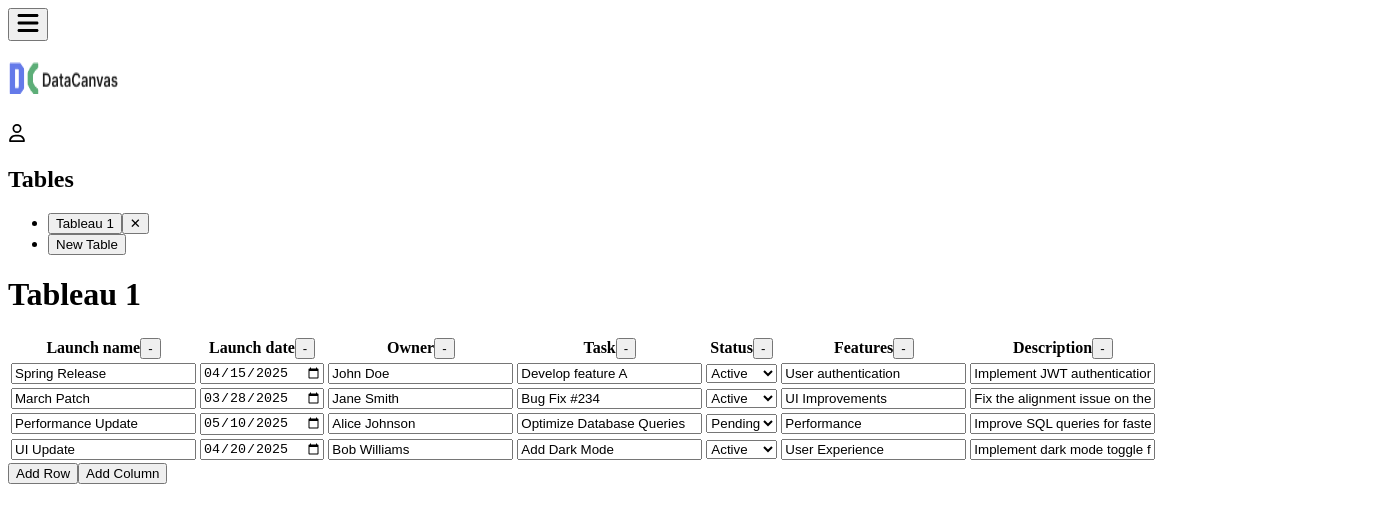
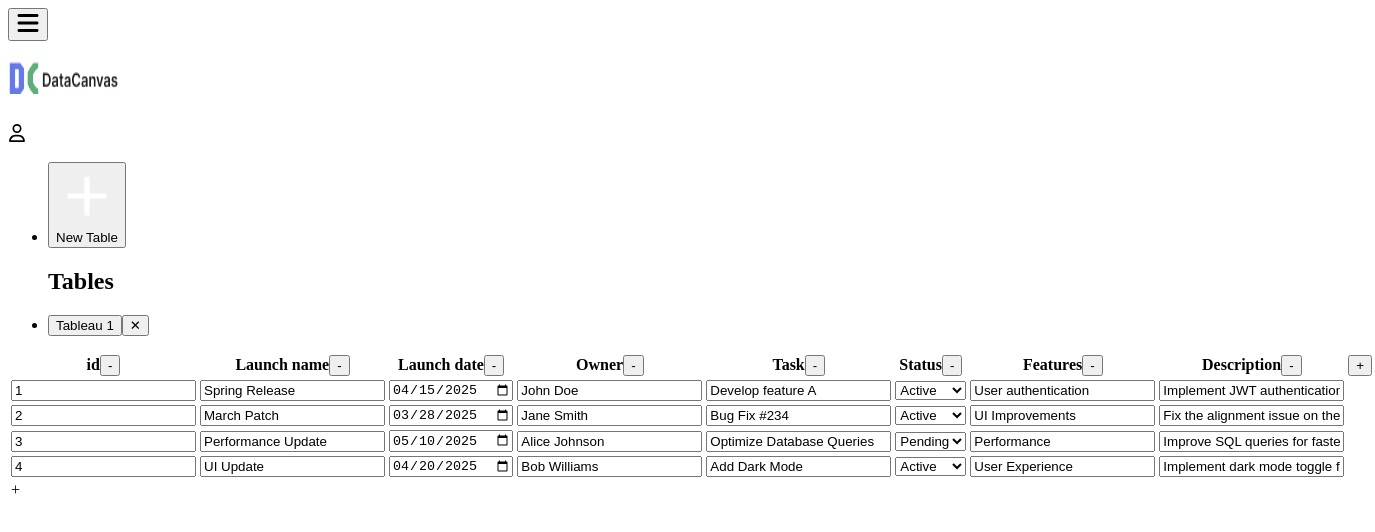
Before and after one commit to TahianSylvain/data-canvas-web, a Next.js app: page /database in a window 1280 px wide. Shown: the top 532 px of the page, 1375 px wide, since content can reach past the window. Built offline with nearby package versions, Linux system fonts and the light colour scheme.

Commit message:
redesign de la page database

```diff
--- a/src/app/database/page.tsx
+++ b/src/app/database/page.tsx
@@ -1,6 +1,6 @@
 'use client';
 import { useState } from "react";
-import { EditableCell, DateCell, SelectCell } from '@/components/Cellcomponents/CellComponents';
+import { ShowCell, EditableCell, DateCell, SelectCell } from '@/components/Cellcomponents/CellComponents';
 import EditableTable from "@/components/EditableTable/EditableTable";
 import Header from "@/components/header/header";
 
@@ -53,6 +53,7 @@ const defaultData = [
 ];
 
 const defaultColumns = [
+  { accessorKey: "id", header: "id", cell:ShowCell},
   { accessorKey: "launchname", header: "Launch name", cell: EditableCell },
   { accessorKey: "launchdate", header: "Launch date", cell: DateCell },
   { accessorKey: "owner", header: "Owner", cell: EditableCell },
@@ -157,35 +158,31 @@ const activeTable = tables.find(t => t.id === activeTableId);
 return (
   <>
     <Header />
-    <div className="flex min-h-screen">
+    <div className="flex bg-gray-100 min-h-screen">
       {/* Menu à gauche */}
-      <div className="w-64 bg-gray-100 p-4 border-r border-gray-300">
-        <h2 className="text-lg font-semibold mb-4">Tables</h2>
+      <div className="w-64 bg-white p-4 border-r border-gray-300">
         <ul className="space-y-2">
-          {tables.map((table) => (
-            <li key={table.id} className="flex items-center justify-between">
-              <button
-                onClick={() => setActiveTableId(table.id)}
-                className={`flex-1 text-left px-3 py-2 rounded ${table.id === activeTableId ? 'bg-blue-600 text-white' : 'hover:bg-gray-200'}`}
-              >
-                {table.name}
-              </button>
-              <button
-                onClick={() => deleteTable(table.id)}
-                className="text-red-500 ml-2 hover:text-red-700"
-                title="Supprimer"
-              >
-                ✕
-              </button>
-            </li>
-          ))}
+
           <li>
+
             {!isCreating ? (
                 <button
                   onClick={startCreatingTable}
-                  className="w-full px-3 py-2 mt-2 bg-green-500 text-white rounded hover:bg-green-600"
-                >
-                  New Table
+                  className="w-full px-3 py-2 mt-2 rounded hover:bg-gray-200"
+                ><div className="flex items-center gap-2 cursor-pointer hover:opacity-80">
+                    <div className="w-8 h-8 flex items-center justify-center bg-green-500 rounded hover:bg-green-600 cursor-pointer">
+                      <svg
+                        xmlns="http://www.w3.org/2000/svg"
+                        viewBox="0 0 512 512"
+                        fill="white"
+                        className="w-4 h-4"
+                      >
+                        <path d="M416 277.333H277.333V416h-42.666V277.333H96v-42.666h138.667V96h42.666v138.667H416v42.666z" />
+                      </svg>
+                    </div>
+                    <div className="text-gray-700 font-semibold">New Table</div>
+                </div>
+
                 </button>
               ) : (
                 <div className="mt-2">
@@ -213,12 +210,30 @@ return (
                 </div>
               )}
           </li>
+          <h2 className="text-lg font-semibold mb-4">Tables</h2>
+          {tables.map((table) => (
+            <li key={table.id} className="flex items-center justify-between">
+              <button
+                onClick={() => setActiveTableId(table.id)}
+                className={`flex-1 text-left px-3 py-2 rounded ${table.id === activeTableId ? 'bg-gray-200 text-black' : 'hover:bg-gray-200'}`}
+              >
+                {table.name}
+              </button>
+              <button
+                onClick={() => deleteTable(table.id)}
+                className="text-red-500 ml-2 hover:text-red-700"
+                title="Supprimer"
+              >
+                ✕
+              </button>
+            </li>
+          ))}
         </ul>
       </div>
 
       {/* Tableau actif */}
       <div className="flex-1 p-6">
-        <h1 className="text-2xl font-bold mb-4">{activeTable?.name}</h1>
+        {/* <h1 className="text-2xl font-bold mb-4">{activeTable?.name}</h1> */}
         {activeTable && (
           <EditableTable
             data={activeTable.data}
--- a/src/components/Cellcomponents/CellComponents.tsx
+++ b/src/components/Cellcomponents/CellComponents.tsx
@@ -1,19 +1,22 @@
 import { useState } from "react";
-
+export function ShowCell ({ getValue, row, column, setData }) {
+  const [value, setValue] = useState(getValue());
+   return <input type="text" value={value} onChange={(e) => setValue(e.target.value)} onBlur={() => setData((prev) => prev.map(r => r.id === row.id ? { ...r, [column.accessorKey]: value } : r))}  className="bg-transparent px-2 py-1 w-full" readOnly/>;
+}
 export function EditableCell({ getValue, row, column, setData }) {
   const [value, setValue] = useState(getValue());
-  return <input type="text" value={value} onChange={(e) => setValue(e.target.value)} onBlur={() => setData((prev) => prev.map(r => r.id === row.id ? { ...r, [column.accessorKey]: value } : r))} className="border px-2 py-1 w-full" />;
+  return <input type="text" value={value} onChange={(e) => setValue(e.target.value)} onBlur={() => setData((prev) => prev.map(r => r.id === row.id ? { ...r, [column.accessorKey]: value } : r))} className="bg-transparent px-2 py-1 w-full" />;
 }
 
 export function DateCell({ getValue, row, column, setData }) {
   const [value, setValue] = useState(getValue());
-  return <input type="date" value={value} onChange={(e) => setValue(e.target.value)} onBlur={() => setData((prev) => prev.map(r => r.id === row.id ? { ...r, [column.accessorKey]: value } : r))} className="border px-2 py-1 w-full" />;
+  return <input type="date" value={value} onChange={(e) => setValue(e.target.value)} onBlur={() => setData((prev) => prev.map(r => r.id === row.id ? { ...r, [column.accessorKey]: value } : r))}  className="bg-transparent px-2 py-1 w-full"/>;
 }
 
 export function SelectCell({ getValue, row, column, setData }) {
   const [value, setValue] = useState(getValue());
   return (
-    <select value={value} onChange={(e) => setValue(e.target.value)} onBlur={() => setData((prev) => prev.map(r => r.id === row.id ? { ...r, [column.accessorKey]: value } : r))} className="border px-2 py-1 w-full">
+    <select value={value} onChange={(e) => setValue(e.target.value)} onBlur={() => setData((prev) => prev.map(r => r.id === row.id ? { ...r, [column.accessorKey]: value } : r))} className="bg-transparent px-2 py-1 w-full">
       {column.options.map((option) => (
         <option key={option} value={option}>{option}</option>
       ))}
--- a/src/components/EditableTable/EditableTable.jsx
+++ b/src/components/EditableTable/EditableTable.jsx
@@ -3,57 +3,64 @@ import { useState, useRef, useEffect  } from "react";
 import { flexRender } from "@tanstack/react-table";
 import { EditableCell, DateCell, SelectCell } from '@/components/Cellcomponents/CellComponents';
 
-const defaultData = [
-  {
-    id: 1,
-    task: "Develop feature A",
-    status: "In Progress",
-    features: "User authentication",
-    description: "Implement JWT authentication for users",
-    launchdate: "2025-04-15",
-    owner: "John Doe",
-    launchname: "Spring Release",
-  },
-  {
-    id: 2,
-    task: "Bug Fix #234",
-    status: "Completed",
-    features: "UI Improvements",
-    description: "Fix the alignment issue on the dashboard",
-    launchdate: "2025-03-28",
-    owner: "Jane Smith",
-    launchname: "March Patch",
-  },
-  {
-    id: 3,
-    task: "Optimize Database Queries",
-    status: "Pending",
-    features: "Performance",
-    description: "Improve SQL queries for faster response time",
-    launchdate: "2025-05-10",
-    owner: "Alice Johnson",
-    launchname: "Performance Update",
-  },
-  {
-    id: 4,
-    task: "Add Dark Mode",
-    status: "In Progress",
-    features: "User Experience",
-    description: "Implement dark mode toggle for better usability",
-    launchdate: "2025-04-20",
-    owner: "Bob Williams",
-    launchname: "UI Update",
-  },
-];
+// const defaultData = [
+//   {
+//     id: 1,
+//     task: "Develop feature A",
+//     status: "In Progress",
+//     features: "User authentication",
+//     description: "Implement JWT authentication for users",
+//     launchdate: "2025-04-15",
+//     owner: "John Doe",
+//     launchname: "Spring Release",
+//   },
+//   {
+//     id: 2,
+//     task: "Bug Fix #234",
+//     status: "Completed",
+//     features: "UI Improvements",
+//     description: "Fix the alignment issue on the dashboard",
+//     launchdate: "2025-03-28",
+//     owner: "Jane Smith",
+//     launchname: "March Patch",
+//   },
+//   {
+//     id: 3,
+//     task: "Optimize Database Queries",
+//     status: "Pending",
+//     features: "Performance",
+//     description: "Improve SQL queries for faster response time",
+//     launchdate: "2025-05-10",
+//     owner: "Alice Johnson",
+//     launchname: "Performance Update",
+//   },
+//   {
+//     id: 4,
+//     task: "Add Dark Mode",
+//     status: "In Progress",
+//     features: "User Experience",
+//     description: "Implement dark mode toggle for better usability",
+//     launchdate: "2025-04-20",
+//     owner: "Bob Williams",
+//     launchname: "UI Update",
+//   },
+// ];
 
 
 export default function EditableTable({ data, setData, columns, setColumns }) {
   const [contextMenu, setContextMenu] = useState(null); // {x, y, rowIndex}
   const contextMenuRef = useRef();
+  console.log(columns)
   const addRow = () => {
     const newRow = { id: data.length + 1 };
     columns.forEach((col) => {
+        if (col.accessorKey === 'id') {
+          // on cherche le dernier ID existant et on incrémente
+          const lastId = data.length > 0 ? Math.max(...data.map(row => row.id || 0)) : 0;
+          newRow[col.accessorKey] = lastId + 1;
+        } else {
           newRow[col.accessorKey] = "";
+        }
     });
     setData([...data, newRow]);
   };
@@ -128,17 +135,16 @@ export default function EditableTable({ data, setData, columns, setColumns }) {
       return newRow;
     }));
   };
-
   return (
 
-    <div className="p-4 border rounded-lg shadow-md bg-white">
-      <table className="w-full border-collapse border border-gray-300 text-sm text-gray-800">
+    <div>
+      <table className="w-full text-sm text-gray-800">
         <thead>
-        <tr className="bg-gray-100 text-gray-700 font-semibold">
+          <tr className="bg-gray-200 text-gray-700 font-semibold">
             {columns.map((col) => (
               <th
                 key={col.accessorKey}
-                className="border p-3 text-left relative bg-gray-200 hover:bg-gray-300 transition-colors duration-200"
+                className="border border-gray-300 px-3 text-left "
               >
                 <div className="flex items-center justify-between">
                   <span>{col.header}</span>
@@ -150,14 +156,21 @@ export default function EditableTable({ data, setData, columns, setColumns }) {
                   </button>
                 </div>
               </th>
-            ))
-          }
+            ))}
+            <th className="border border-gray-300 px-3 py-2 text-center cursor-pointer" onClick={addColumn}>
+              <button
 
+                className="text-blue-500 font-bold hover:text-blue-700 transition-colors text-lg"
+                title="Add column"
+              >
+                +
+              </button>
+            </th>
             {isAddingColumn && (
-            <th className="border p-3 text-left bg-gray-200">
+              <th className="border border-gray-300 px-3 py-2 text-left bg-gray-50">
                 <input
                   type="text"
-                className="w-full px-2 py-1 border rounded mb-1"
+                  className="w-full px-2 py-1 border border-gray-300 rounded mb-1 text-sm"
                   value={newColumnName}
                   onChange={(e) => setNewColumnName(e.target.value)}
                   onKeyDown={handleColumnNameEnter}
@@ -165,7 +178,7 @@ export default function EditableTable({ data, setData, columns, setColumns }) {
                   placeholder="Column Name"
                 />
                 <select
-                className="w-full px-2 py-1 border rounded"
+                  className="w-full px-2 py-1 border border-gray-300 rounded text-sm"
                   value={newColumnType}
                   onChange={(e) => setNewColumnType(e.target.value)}
                 >
@@ -176,7 +189,7 @@ export default function EditableTable({ data, setData, columns, setColumns }) {
                 {newColumnType === "select" && (
                   <input
                     type="text"
-                  className="w-full px-2 py-1 border rounded mt-1"
+                    className="w-full px-2 py-1 border border-gray-300 rounded mt-1 text-sm"
                     value={newColumnOptions}
                     onChange={(e) => setNewColumnOptions(e.target.value)}
                     placeholder="Options (comma separated)"
@@ -187,8 +200,9 @@ export default function EditableTable({ data, setData, columns, setColumns }) {
           </tr>
         </thead>
 
-      <tbody>
-        {Array.isArray(data) && data.length > 0 ? (
+
+        <tbody className="bg-white">
+          {Array.isArray(data) && data.length >= 1 ? (
             data.map((row, rowIndex) => (
               <tr
                 key={row.id}
@@ -196,14 +210,9 @@ export default function EditableTable({ data, setData, columns, setColumns }) {
                   e.preventDefault();
                   setContextMenu({ x: e.pageX, y: e.pageY, rowIndex });
                 }}
-              className={
-              rowIndex % 2 === 0
-                ? "bg-white hover:bg-gray-100 transition-colors duration-200"
-                : "bg-gray-50 hover:bg-gray-100 transition-colors duration-200"
-              }
               >
                 {columns.map((col) => (
-                <td key={col.accessorKey} className="border p-3">
+                  <td key={col.accessorKey} className="border border-gray-300 px-3 text-sm">
                     {flexRender(col.cell, {
                       getValue: () => row[col.accessorKey],
                       row,
@@ -218,24 +227,34 @@ export default function EditableTable({ data, setData, columns, setColumns }) {
             <tr>
               <td
                 colSpan={columns.length || 1}
-              className="border p-3 text-center text-gray-400 italic"
+                className="border border-gray-300 px-3 py-2 text-center text-gray-400 italic"
               >
                 No Data
               </td>
             </tr>
           )}
 
+          {/* ligne vide avec + */}
+          <tr className="bg-white hover:bg-gray-50 cursor-pointer">
+            <td
+              className="border border-gray-300 px-3 py-2 text-blue-500 font-bold text-center"
+              onClick={addRow}
+            >
+              +
+            </td>
+          </tr>
         </tbody>
 
+
       </table>
-      <div className="mt-4 flex space-x-2">
+      {/* <div className="mt-4 flex space-x-2">
         <button onClick={addRow} className="px-4 py-2 bg-blue-500 text-white rounded hover:bg-blue-600">
             Add Row
         </button>
         <button onClick={addColumn} className="px-4 py-2 bg-green-500 text-white rounded hover:bg-green-600 transition-colors duration-200">
           Add Column
         </button>
-      </div>
+      </div> */}
       {contextMenu && (
         <div
           ref={contextMenuRef}
```
Lines whose indentation alone changed are shown as unchanged.
